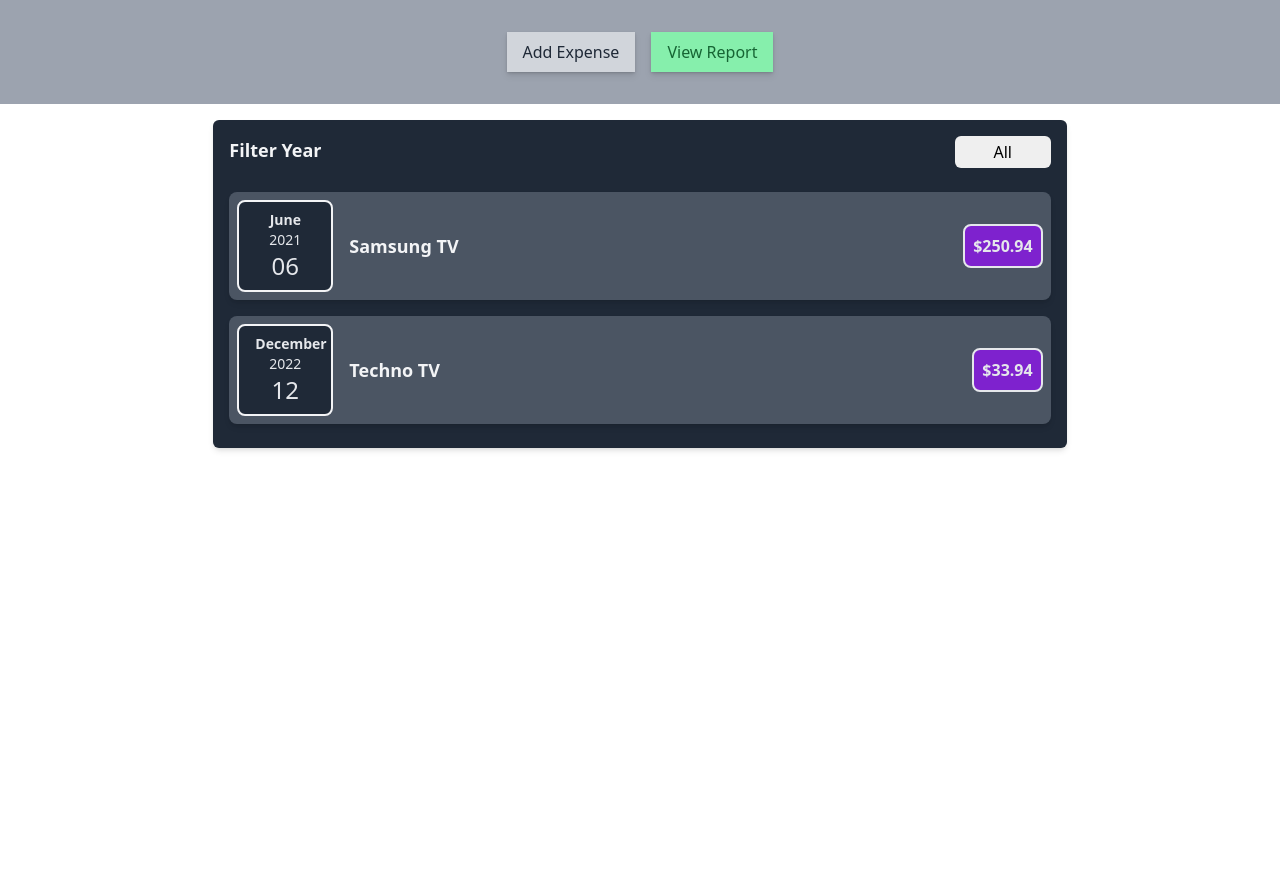
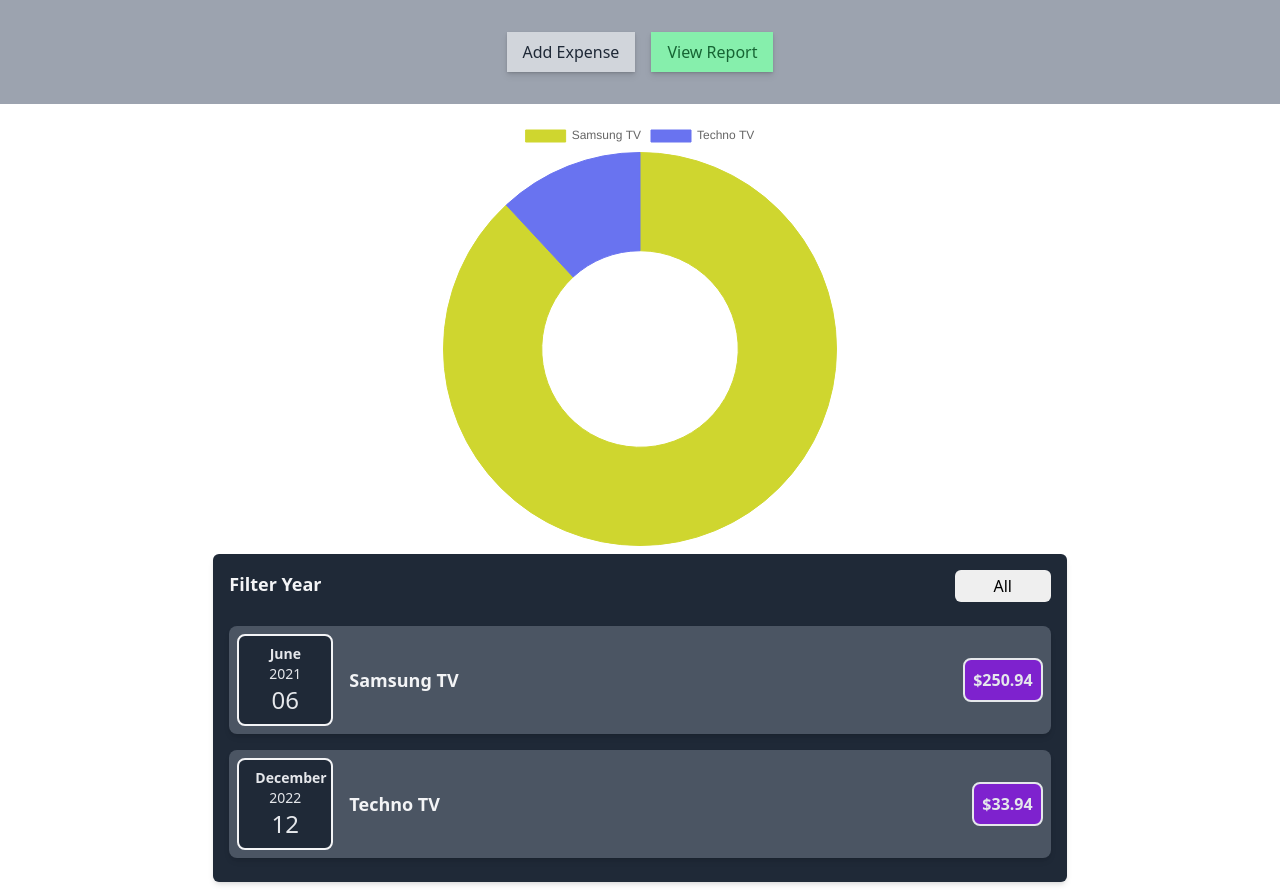
Before and after one commit to itfidele/expenses-ytracker-frontend, a React (Create React App) app: page / in a window 1280 px wide. Before the commit the page ends 800 px from the top, so only its background shows below. Built offline with nearby package versions, Linux system fonts and the light colour scheme.

Commit message:
updates repo

```diff
--- a/package.json
+++ b/package.json
@@ -6,7 +6,9 @@
     "@testing-library/jest-dom": "^5.14.1",
     "@testing-library/react": "^12.0.0",
     "@testing-library/user-event": "^13.2.1",
+    "chart.js": "^3.7.1",
     "react": "^17.0.2",
+    "react-chartjs-2": "^4.0.1",
     "react-dom": "^17.0.2",
     "react-scripts": "5.0.0",
     "web-vitals": "^2.1.0"
--- /dev/null
+++ b/src/components/Chart/Chart.js
@@ -0,0 +1,40 @@
+
+import React from 'react';
+import { Chart as ChartJS, ArcElement, Tooltip, Legend } from 'chart.js';
+import { Doughnut } from "react-chartjs-2";
+
+ChartJS.register(ArcElement, Tooltip, Legend);
+
+const Charts = props=>{
+    let prices = props.expenses.map(element => element.amount)
+    let labels = props.expenses.map(element => element.title)
+
+    const getRandomColor = () => {
+        var letters = '0123456789ABCDEF'.split('');
+        var color = '#';
+        for (var i = 0; i < 6; i++) {
+            color += letters[Math.floor(Math.random() * 16)];
+        }
+        return color;
+    }
+    let colors = props.expenses.map(element => getRandomColor())
+
+    const data = {
+        labels: labels,
+        datasets: [
+            {
+                label: '# of Votes',
+                data: prices,
+                backgroundColor: colors,
+                borderColor: colors,
+                borderWidth: 1,
+            },
+        ],
+    }
+
+    return <div className="flex justify-center items-center m-auto w-4/12">
+        <Doughnut  data={data}/>
+    </div>
+}
+
+export default Charts;
--- /dev/null
+++ b/src/components/Chart/ChartBar.js
@@ -0,0 +1,5 @@
+const Chartbar = ()=>{
+    return <div></div>
+}
+
+export default Chartbar;
--- a/src/components/Expenses/Expenses.js
+++ b/src/components/Expenses/Expenses.js
@@ -4,6 +4,7 @@
 import NewExpense from '../NewExpense';
 import ExpenseFilter from './ExpenseFilter';
 import ExpenseLists from './ExpenseLists'
+import Charts from '../Chart/Chart';
 
 
 const Expenses=()=>{
@@ -34,6 +35,12 @@
     ]
     const [expenses,updateExpenses] = useState(dummy_expenses);
 
+    const [showChart,chartUpdate] = useState(false);
+
+    const updateC=()=>{
+        chartUpdate(!showChart);
+    }
+
     const addExpenseHandler = expense=>{
         updateExpenses(prevExpenses=>[expense,...prevExpenses]);
     }
@@ -43,7 +50,8 @@
     });
     return (
         <div>
-            <NewExpense addFunc={addExpenseHandler} showform={showform} toggle={toggleShowForm} />
+            <NewExpense toogleChart={updateC} addFunc={addExpenseHandler} showform={showform} toggle={toggleShowForm} />
+            <Charts show={showChart} expenses={filteredExpenses}/>
             <Card className="md:w-8/12 w-full md:rounded-md bg-gray-800 p-2 md:mx-auto my-2">
 
                 <ExpenseFilter selected={filteryear} onFilter={addFilter} />
--- a/src/components/NewExpense/ExpenseForm.js
+++ b/src/components/NewExpense/ExpenseForm.js
@@ -37,10 +37,14 @@
         changeTitle('');
     }
 
+    const updatechart=()=>{
+        props.toggleChart();
+    }
+
     if(!props.showform)
         return <div className='bg-gray-400 flex justify-center mb-4 items-center p-6'>
             <button className='bg-gray-300 btn text-gray-800 active:text-gray-100 px-4 py-2' onClick={hideForm}>Add Expense</button>
-            <button className='bg-green-300 btn text-green-800 active:text-gray-100 px-4 py-2' onClick={hideForm}>View Report</button>
+            <button className='bg-green-300 btn text-green-800 active:text-gray-100 px-4 py-2' onClick={updatechart}>View Report</button>
         </div>
 
     return (
@@ -68,6 +72,8 @@
                 </div>
             </Card>
         </form>
+
+
     );
 }
 
```
Also changed, not shown: 1 other file (tests, documents, lock files or other folders).
